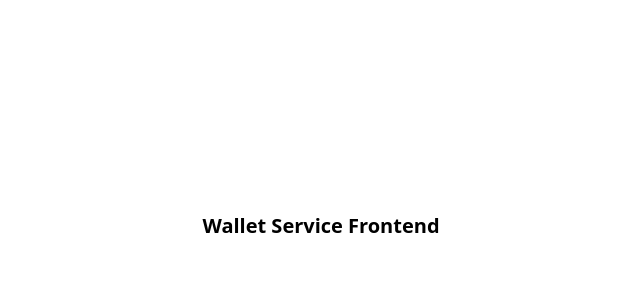
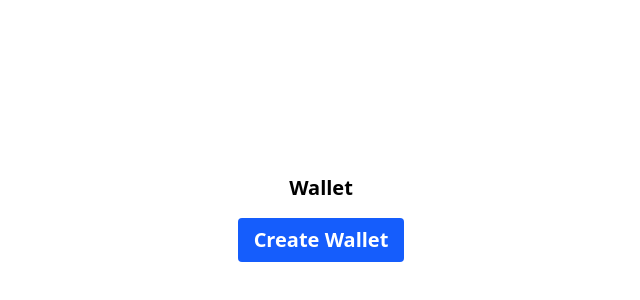
Before and after one commit to Abhiravkul/wallet-service, a React app in the folder frontend/: page / in a window 1280 px wide. Shown: the part 206-506 px from the top of the page, without its empty margins (319-959 px from the left). Built offline with nearby package versions, Linux system fonts and the light colour scheme; the HTML template or start-up script is replaced by a standard one.

Commit message:
Wire WalletPage into app entry point

```diff
--- a/frontend/src/App.tsx
+++ b/frontend/src/App.tsx
@@ -1,11 +1,12 @@
 import './App.css'
+import WalletPage from './pages/WalletPage';
 
 function App() {
 
   return (
    <div className="min-h-screen flex items-center justify-center">
       <h1 className="text-xl font-semibold">
-        Wallet Service Frontend
+       <WalletPage/>
       </h1>
     </div>
   );
```
